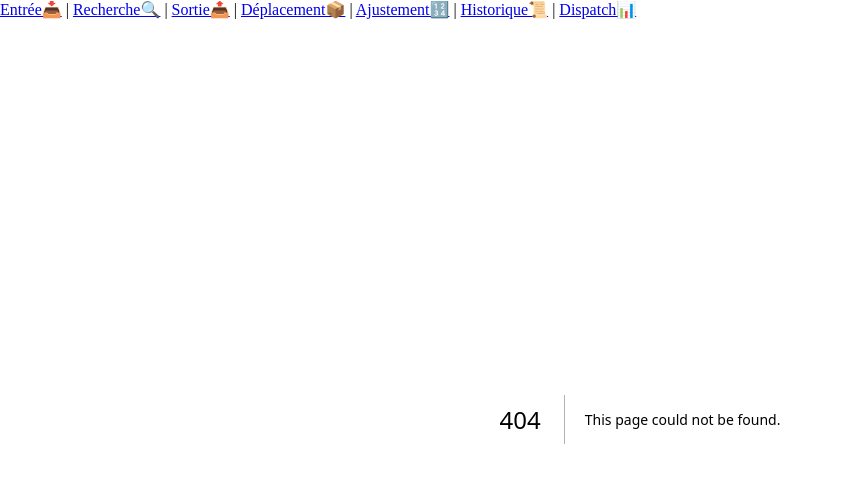
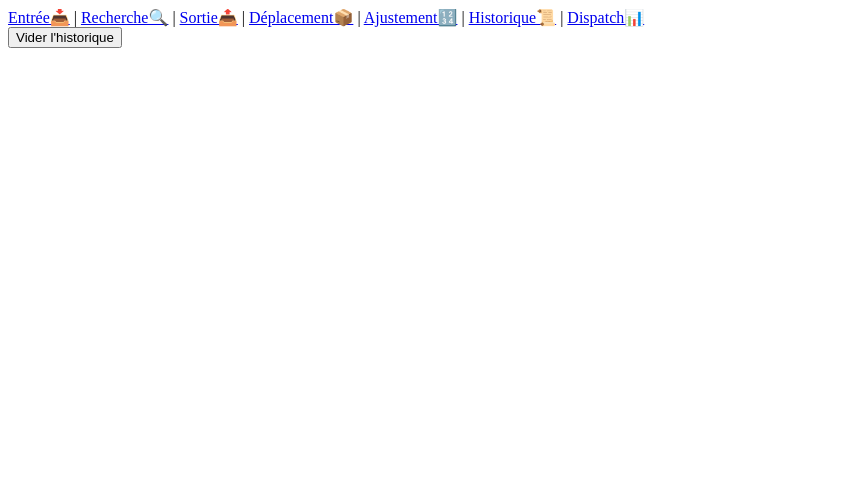
Before and after one commit to axell152/gestion-colis, a Next.js app: page /reset in a window 1280 px wide. Before the commit this address had no page. Shown: the top 482 px of the page, without its empty margins (0-842 px from the left). Built offline with nearby package versions, Linux system fonts and the light colour scheme.

Commit message:
Create page.tsx

```diff
--- /dev/null
+++ b/src/app/reset/page.tsx
@@ -0,0 +1,11 @@
+'use client'
+
+import { viderHistorique } from '@/lib/colis-actions'
+
+export default function ResetPage() {
+  return (
+    <button onClick={() => viderHistorique()}>
+      Vider l'historique
+    </button>
+  )
+}
```
